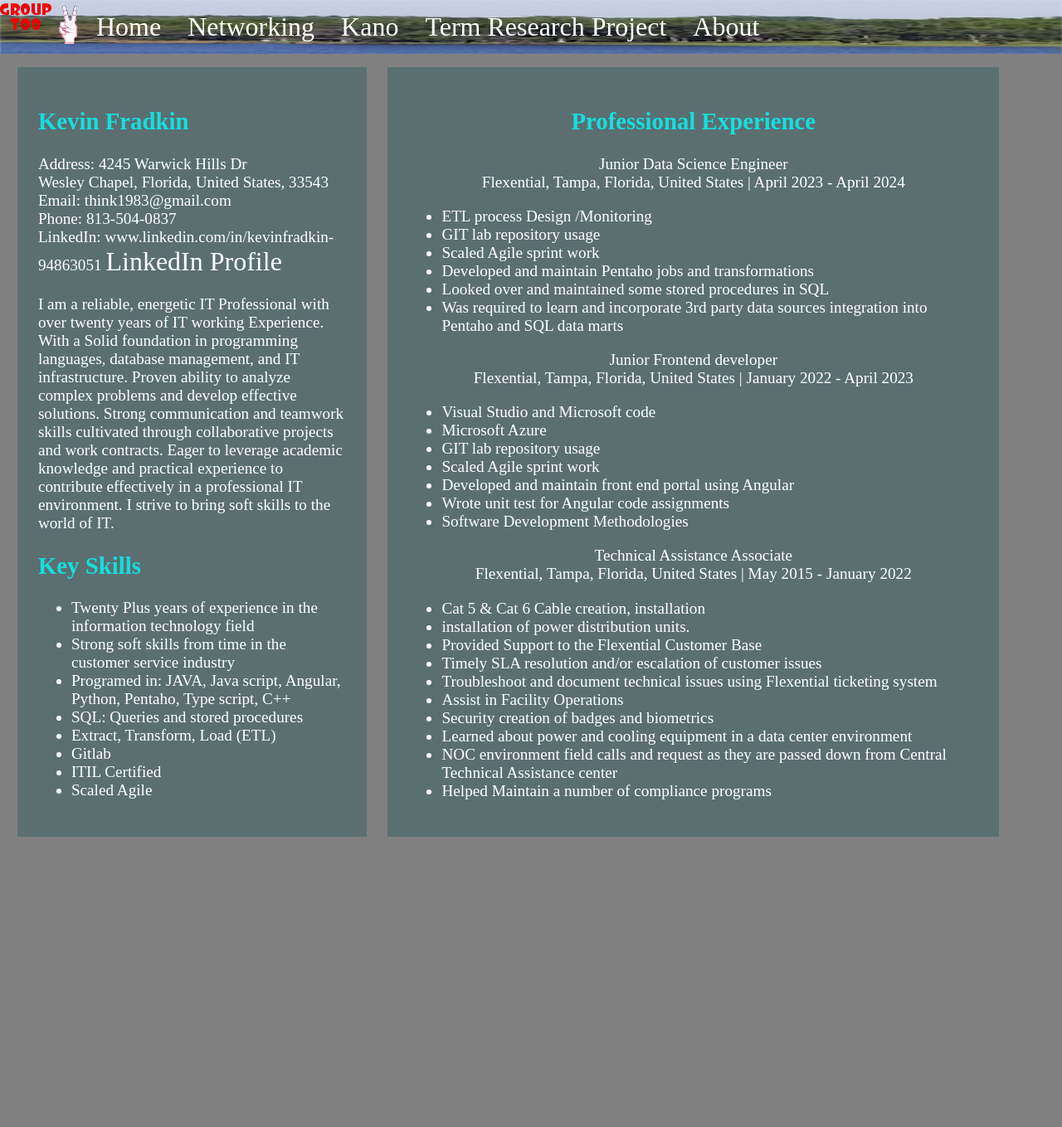
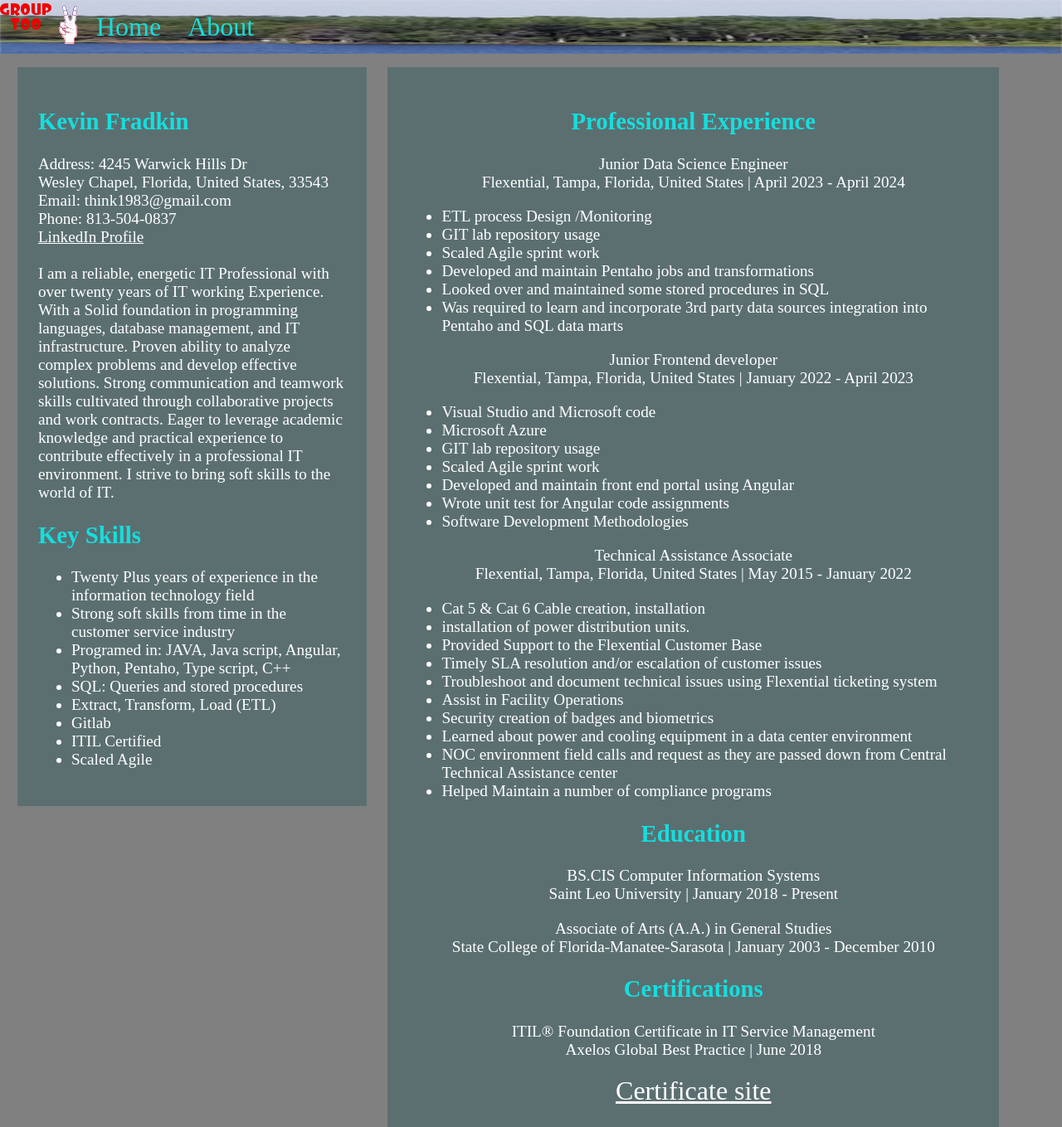
Before and after one commit to Think1999/my-first-static-web-app, a website: page src/index.html in a window 1280 px wide. Shown: the whole page at 83% size. Before the commit the page ends 1030 px from the top, so only its background shows below. Drawn offline with Linux system fonts and the light colour scheme.

Commit message:
trimed nav tabs

```diff
--- a/src/css/Group.css
+++ b/src/css/Group.css
@@ -45,7 +45,7 @@
 
 nav li a {
     display: block;
-    color: white;
+    color: rgb(21, 222, 222);
     text-align: center;
     padding: 14px 16px;
     font-size: clamp(1rem, 2.5vw, 2rem);/*20px;*/
@@ -92,9 +92,8 @@
     max-width:fit-content;
 }
 .content a {/*the actual text in the . content box*/
-        text-decoration: none;
         color:white;
-        font-size: clamp(1rem, 2.5vw, 2rem);
+        font-size: clamp(1rem, 1.5vw, 2rem);
     }
 .content li {
 	text-align:left;
@@ -166,7 +165,6 @@
 	display: block;
     color: white;
     text-align: Center;
-    text-decoration: none;/*removes the underlines from the links*/
 	font-size: clamp(1rem, 2.5vw, 2rem);
 }
 .para h2{
--- a/src/index.html
+++ b/src/index.html
@@ -23,7 +23,6 @@
 			33543<br />
 			Email: think1983@gmail.com<br />
 			Phone: 813-504-0837<br />
-			LinkedIn: www.linkedin.com/in/kevinfradkin-94863051
 			<a href="https://www.linkedin.com/in/kevin-fradkin-94863051/">LinkedIn Profile</a><br /><br />
 			I am a reliable, energetic IT Professional
 			with over twenty years of IT working
@@ -95,6 +94,15 @@
 				<li>NOC environment field calls and request as they are passed down from Central Technical Assistance center</li>
 				<li>Helped Maintain a number of compliance programs</li>
             </ul></p>
+			<h2>Education</h2>
+			<p>BS.CIS Computer Information Systems <br />
+			Saint Leo University | January 2018 - Present</p>
+			<p>Associate of Arts (A.A.) in General Studies <br />
+			State College of Florida-Manatee-Sarasota | January 2003 - December 2010</p>
+			<h2>Certifications</h2>
+			<p>ITIL® Foundation Certificate in IT Service Management <br />
+			Axelos Global Best Practice | June 2018</p>
+			<a href="https://candidate.peoplecert.org/ReportsLink.aspx?argType=1&id=AC1515727BA773AC6E34D1F4FDE3CCD16E326AE3B57EBEA02764C805BAD7A33D485CDB191A31D7AB">Certificate site</a>
         </div>
     </div>
     <footer>
--- a/src/scripts/nav.js
+++ b/src/scripts/nav.js
@@ -4,9 +4,6 @@
         <ul>
             <li><img src="./images/Logo idea.png" /></li>
             <li><a class="active" href="./index.html">Home</a></li>
-            <li><a href="./NetworkingTOO.html">Networking</a></li>
-            <li><a href="./KanoToo.html">Kano</a></li>
-            <li><a href="./ResearchToo.html">Term Research Project</a></li>
             <li><a href="./About.html">About</a></li>
         </ul>
     </nav>`;
@@ -17,9 +14,6 @@
 /*window.onload = function() {
 const menuItems = [
   { label: 'Home', url: './index.html' },
-  { label: 'Networking', url: './NetworkingTOO.html' },
-  { label: 'Kano', url: './KanoToo.html' },
-  { label: 'Term Research Project', url: './ResearchToo.html' },
   { label: 'About', url: './About.html' },
   // Add more menu items as needed
 ];
```
